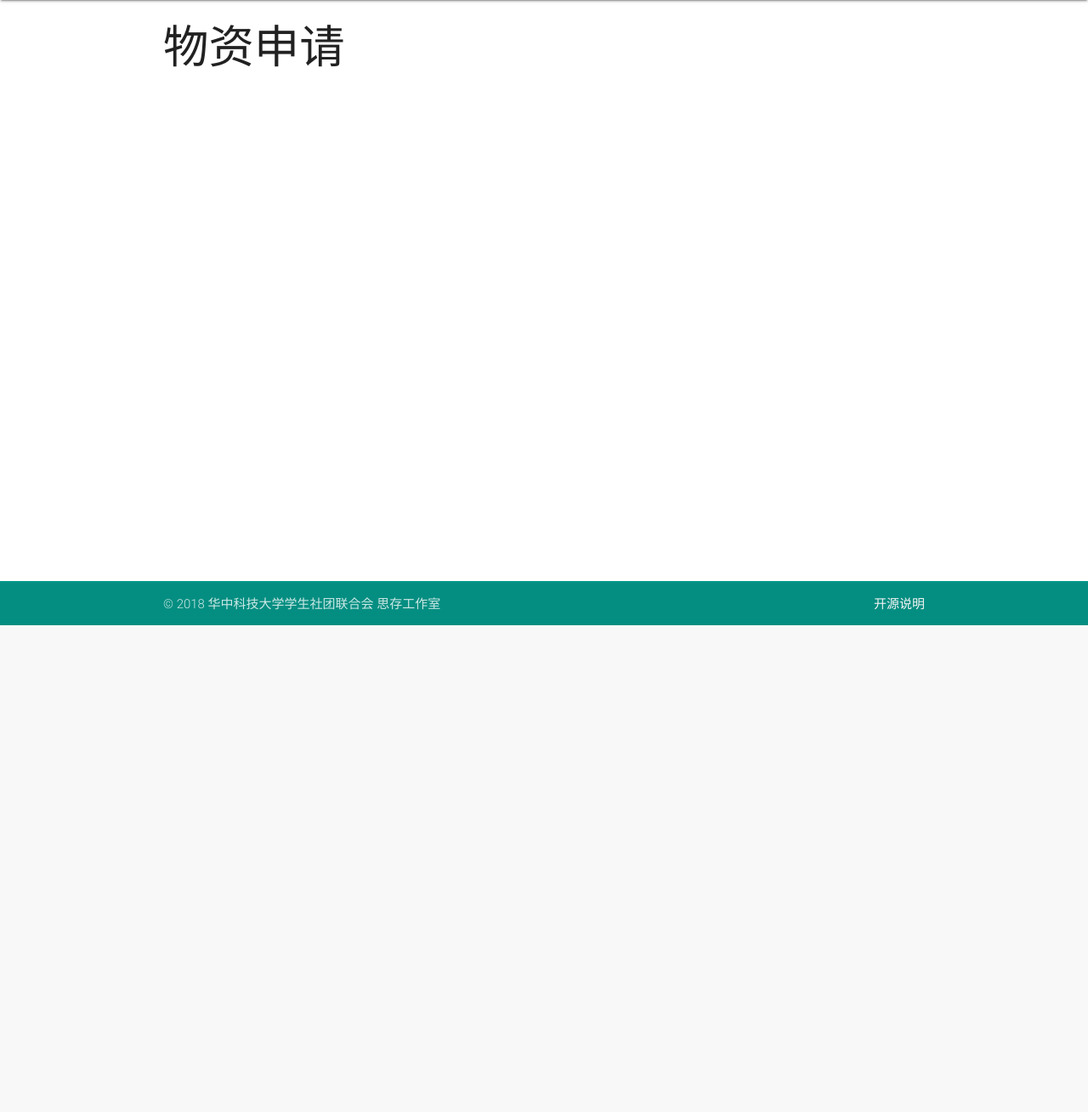
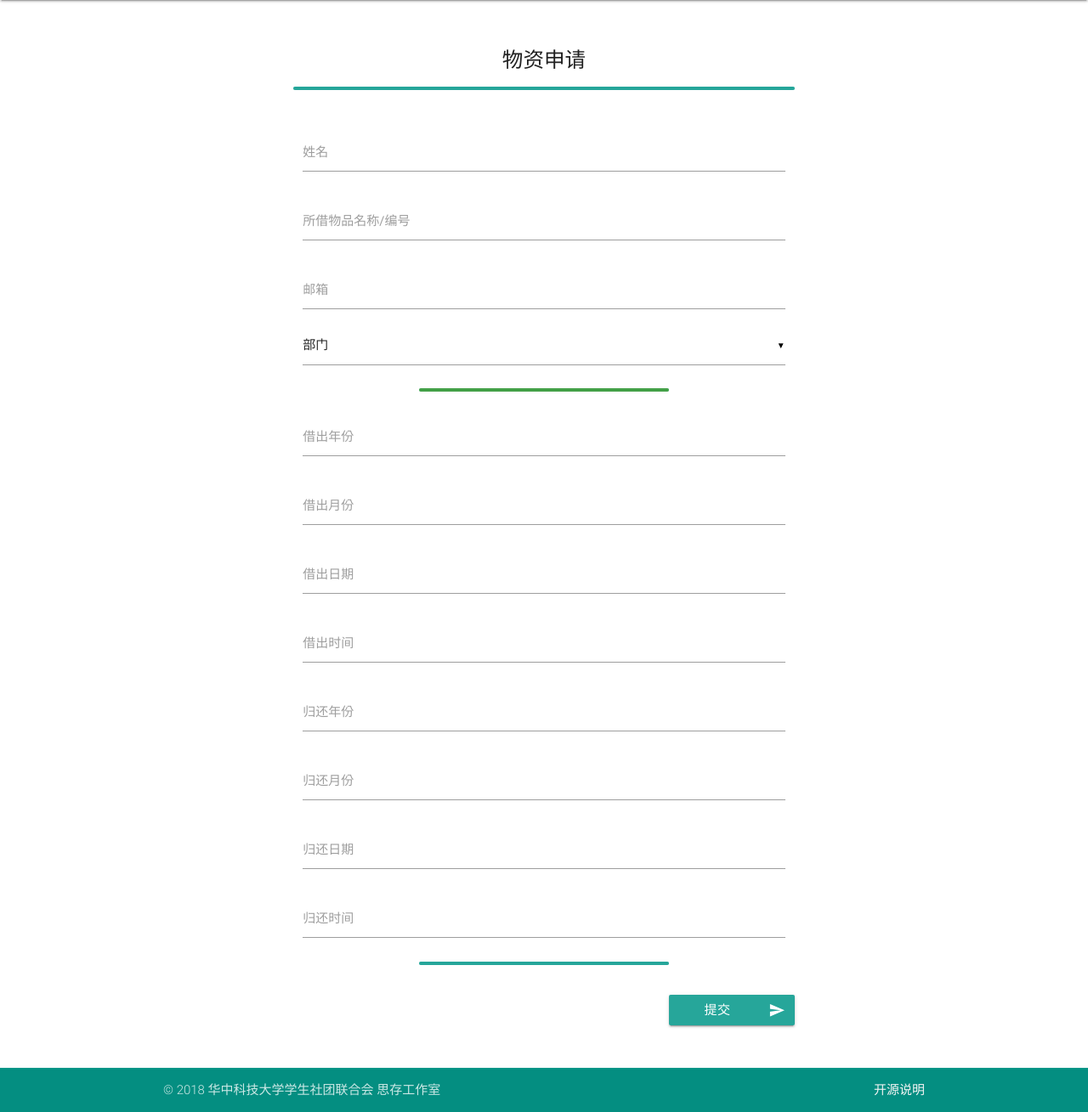
Before and after one commit to star-du/HUST_AUNET_Materials, a Flask app: page /materials/ in a window 1280 px wide. Shown: the part 64-1373 px from the top of the page at 85% size. Before the commit the page ends 800 px from the top, so only its background shows below. Run offline with Flask 2, Linux system fonts and the light colour scheme.

Commit message:
完成表格提交功能初稿 提交结果见data.db 在log.txt中生产有日志

```diff
--- a/app.py
+++ b/app.py
@@ -22,17 +22,33 @@ def verify(id,passwd):
         cursor = database.execute("SELECT PASSWORD FROM ADMIN WHERE ID = ? ", (id,))
         correct = cursor.fetchone()
         if correct == None:  # wrong id
-            flash("用户名或密码错误！", category="error")
+            flash("用户名不存在！", category="error")
             return False
         else:  # correct id
             if passwd == correct[0]:
                 return True    # correct id-pass pair
             else:  # wrong passwd
-                flash("用户名或密码错误！", category="error")
+                flash("密码错误！", category="error")
                 return False
 
+def printLog(log):
+    ''' Use to write log for user's behaviour '''
+    with open("log.txt",encoding="utf-8", mode='a') as f:
+        f.write(log+"\n")
+
+def applying_material(form):
+    ''' Use to dump the applying information into the database, using the request.form as argument '''
+    mat_form = [(form['dep'], form['name'], form['material'], form['contact'], form['startyear'], form['startmonth'], form['startday'], form['starthour'], form['endingyear'], form['endingmonth'], form['endingday'], form['endinghour'])]
+    with sqlite3.connect(DATABASE) as database:
+        c = database.cursor()
+        c.executemany('INSERT INTO MATERIAL VALUES (NULL,?, ?, ?, ?, ?, ?, ?, ? ,?, ?, ?, ?, 0, NULL)', mat_form)
+        # I note that the first null value is _needed_ for the index (the integer-based prime key) to AUTOINCREMENT, and it seems to be the so called 'ROWID' column
+        # maybe should check : https://stackoverflow.com/questions/7905859/is-there-an-auto-increment-in-sqlite
+        database.commit()
+
+
 ######## views  ########
-    ### entry & exit ###
+    ''' entry & exit '''
 @app.route('/')
 def index():
     return redirect(url_for('login'))
@@ -67,18 +83,22 @@ def logout():
     # 已登陆的管理员才能看到logout按钮，否则报错
     assert 'id' in session
         # clear session
-    session.pop('id', None)
+    session.pop('id', None) # about the usage of session.pop see: https://stackoverflow.com/questions/20115662/what-does-the-second-argument-of-the-session-pop-method-do-in-python-flask
     print(session.pop('passwd', None))  # should get `None`
-    # session.pop('filename', None)
     flash("已登出", category='message')
     return redirect(url_for('index'))
 
-    ### entry to modules ###
+    ''' entry to modules '''
 
-@app.route('/materials/')
+@app.route('/materials/', methods=['GET', 'POST'])
 def materials_apply():
-    return render_template("materials_apply.html")
-
+    if request.method == 'GET':
+        return render_template('materials_apply.html')
+    elif request.method == 'POST':
+        applying_material(request.form)
+        printLog("user {} apply for material {}".format(request.form['name'], request.form['material']))
+        flash("表格提交成功", category='success')
+        return redirect(url_for('personal'))
 
 
 ######## Miscellaneous entries ########
@@ -91,4 +111,4 @@ def opensource_info():
 
 if __name__ == '__main__':
 
-    app.run(host="127.0.0.1", debug=True)
+    app.run(host = "127.0.0.1", debug = True)
--- /dev/null
+++ b/log.txt
@@ -0,0 +1,3 @@
+user du apply for material 1
+user test2 apply for material pen
+user test select apply for material 桌子
--- a/templates/materials_apply.html
+++ b/templates/materials_apply.html
@@ -1,6 +1,143 @@
 {% extends "base.html" %}
 {% block content %}
 <div class="container">
-<h2>物资申请</h2>
+  <!-- don'no how 2 let <div> auto-fit -->
+  <br><br>
+  <div class="row">
+    <form class="col s12 m8 offset-m2 l8 offset-l2" action="{{ url_for('materials_apply') }}" method="post">
+      <h5 class="center">物资申请</h5>
+      <div class="progress col s12 ">
+        <div class="determinate" style="width:100%"></div>
+      </div>
+      <div class="row">
+
+      </div>
+      <div class="input-field col s12">
+        <input name="name" type="text"  required>
+        <label for="name">姓名</label>
+      </div>
+      <div class="input-field col s12">
+        <input name="material" type="text"  required>
+        <label for="material">所借物品名称/编号</label>
+      </div>
+      <div class="input-field col s12">
+        <input name="contact" type="email" >
+        <label for="contact">邮箱</label>
+      </div>
+
+
+
+
+      <div class="col s12">
+        <select name="dep">
+          <option value="null" id="null" disabled selected>部门</option>
+          <option value="财务部" id="fun">财务部</option>
+          <option value="秘书部" id="sec">秘书部</option>
+          <option value="人力资源部" id="hr">人力资源部</option>
+          <option value="社团部" id="clb">社团部</option>
+          <option value="行政监察部" id="sup">行政监察部</option>
+          <option value="外联部" id="out">外联部</option>
+          <option value="公共关系部" id="pr">公共关系部</option>
+          <option value="宣传部" id="pub">宣传部</option>
+          <option value="媒体部" id="med">媒体部</option>
+          <option value="思存工作室" id="sicun">思存工作室</option>
+          <option value="新媒体工作室" id="nmed">新媒体工作室</option>
+          <option value="社团外联企划小组" id="cop">社团外联企划小组</option>
+          <option value="文艺拓展部" id="ext">文艺拓展部</option>
+          <option value="其它" id="o">其它</option>
+        </select>
+        <!--label>Materialize Select</label-->
+      </div>
+
+      <div class="progress col s6 offset-s3">
+        <div class="determinate green darken-1" style="width:100%"></div>
+      </div>
+      <div class="input-field col s12">
+        <input name="startyear" type="text" class="validate" required>
+        <label for="startyear">借出年份</label>
+      </div>
+
+
+
+      <div class="input-field col s12">
+        <input name="startmonth" type="text" class="validate" required>
+        <label for="startmonth">借出月份</label>
+      </div>
+
+      <div class="input-field col s12">
+        <input name="startday" type="text" class="validate" required>
+        <label for="startday">借出日期</label>
+      </div>
+
+
+      <div class="input-field col s12">
+        <input name="starthour" type="text" class="validate" required>
+        <label for="starthour">借出时间</label>
+      </div>
+
+
+      <div class="input-field col s12">
+        <input name="endingyear" type="text" class="validate" required>
+        <label for="endingyear">归还年份</label>
+      </div>
+
+      <div class="input-field col s12">
+        <input name="endingmonth" type="text" class="validate" required>
+        <label for="endingmonth">归还月份</label>
+      </div>
+
+      <div class="input-field col s12">
+        <input name="endingday" type="text" class="validate" required>
+        <label for="endingday">归还日期</label>
+      </div>
+
+      <div class="input-field col s12">
+        <input name="endinghour" type="text" class="validate" required>
+        <label for="endinghour">归还时间</label>
+      </div>
+
+      <div class="progress col s6 offset-s3">
+        <div class="determinate" style="width:100%"></div>
+      </div>
+
+
+
+</div> <!-- end division of rows -->
+                  <div class="row valign-wrapper">
+                      <div class="col s12 m8 offset-m2 l8 offset-l2">
+                          <div class="col s9 red-text left valign">
+                              {% for msg in get_flashed_messages() %}
+                              {{ msg }}
+                              {% endfor %}
+                          </div>
+                          <button class="btn col s3 waves-effect waves-light right" type="submit">提交
+                              <i class="material-icons right">send</i>
+                          </button>
+                      </div>
+                  </div>
+              </form>
 </div>
+<script>
+/**
+   * MATERIALIZE Controller code
+   *
+  */
+/** used in selected of department **/
+/** Because they override the browser default, the select styling needs Javascript to run.  **/
+$(document).ready(function() {
+    $('select').material_select();
+});
+
+
+$(document).ready(function() {
+   $('select').material_select();
+   /* used in join-date */
+   $('.datepicker').pickadate({
+     selectMonths: true, // Creates a dropdown to control month
+     selectYears: 15 // Creates a dropdown of 15 years to control year
+   });
+   /* prefilling */
+   Materialize.updateTextFields();
+});
+</script>
 {% endblock %}
```
Also changed, not shown: templates/home.html (+7 -4 lines), data.db.
